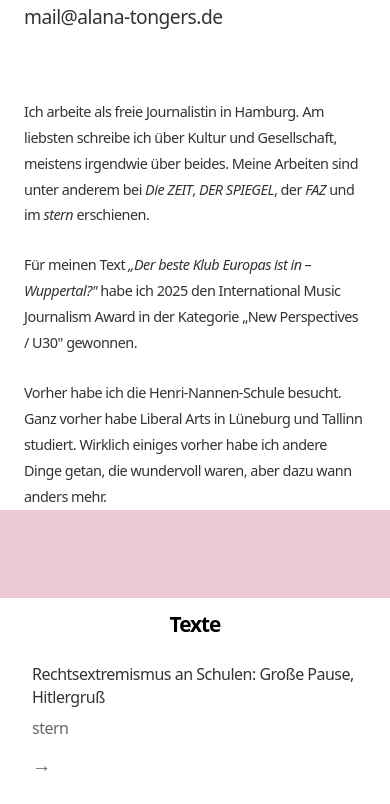
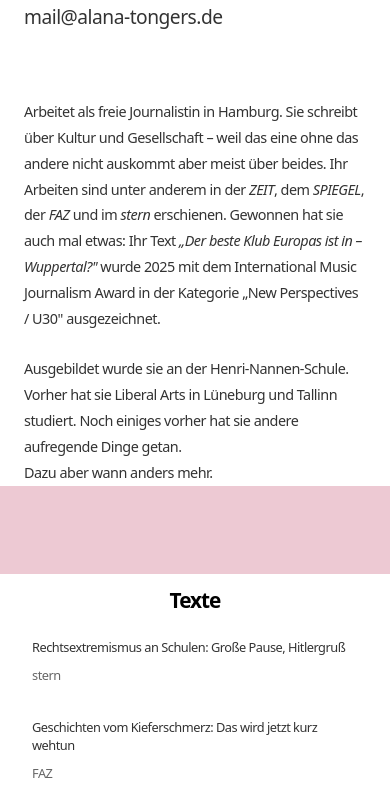
Before and after one commit to luckyluke96/alana-website, a plain HTML site: page index.html in a window 390 px wide. Shown: the part 580-1384 px from the top of the page. Drawn offline with Linux system fonts and the light colour scheme.

Commit message:
change text, disable arrow in mobile view

```diff
--- a/index.html
+++ b/index.html
@@ -64,12 +64,9 @@
         <!-- About text below -->
         <div class="about-text-content">
 
-          <p>Ich arbeite als freie Journalistin in Hamburg. Am liebsten schreibe ich über Kultur und Gesellschaft, meistens irgendwie über beides.
-            Meine Arbeiten sind unter anderem bei <a href="https://www.zeit.de/autoren/T/Alana_Tongers/index" target="_blank" style="white-space: nowrap; font-style: italic;">Die ZEIT</a>, <a href="https://www.spiegel.de/impressum/autor-ea1ae8b4-66be-47bc-97a2-1f5ec75c76fe" target="_blank" style="font-style: italic;">DER SPIEGEL</a>, der <a href="https://www.faz.net/aktuell/feuilleton/musik-und-buehne/indie-folk-band-big-thief-und-ihr-neues-album-double-infinity-accg-110659029.html" target="_blank" style="font-style: italic;">FAZ</a> und im <a href="https://www.stern.de/alana-tongers-34826088.html" target="_blank" style="font-style: italic;">stern</a> erschienen.</p>
-          <p>Für meinen Text <a href="https://www.spiegel.de/kultur/open-ground-der-beste-klub-europas-ist-in-wuppertal-a-fbd8422b-83c2-4939-8c94-40d15ecf54a4" target="_blank" style="font-style: italic;">
-            „Der beste Klub Europas ist in – Wuppertal?"</a> habe ich 2025 den International Music Journalism Award in der Kategorie „New Perspectives / U30" gewonnen.</p>
+          <p>Arbeitet als freie Journalistin in Hamburg. Sie schreibt über Kultur und Gesellschaft – weil das eine ohne das andere nicht auskommt aber meist über beides. Ihr Arbeiten sind unter anderem in der <a href="https://www.zeit.de/autoren/T/Alana_Tongers/index" target="_blank" style="white-space: nowrap; font-style: italic;">ZEIT</a>, dem <a href="https://www.spiegel.de/impressum/autor-ea1ae8b4-66be-47bc-97a2-1f5ec75c76fe" target="_blank" style="font-style: italic;">SPIEGEL</a>, der <a href="https://www.faz.net/aktuell/feuilleton/musik-und-buehne/indie-folk-band-big-thief-und-ihr-neues-album-double-infinity-accg-110659029.html" target="_blank" style="font-style: italic;">FAZ</a> und im <a href="https://www.stern.de/alana-tongers-34826088.html" target="_blank" style="font-style: italic;">stern</a> erschienen. Gewonnen hat sie auch mal etwas: Ihr Text <a href="https://www.spiegel.de/kultur/open-ground-der-beste-klub-europas-ist-in-wuppertal-a-fbd8422b-83c2-4939-8c94-40d15ecf54a4" target="_blank" style="font-style: italic;">„Der beste Klub Europas ist in – Wuppertal?"</a> wurde 2025 mit dem International Music Journalism Award in der Kategorie „New Perspectives / U30" ausgezeichnet.</p>
 
-          <p>Vorher habe ich die Henri-Nannen-Schule besucht. Ganz vorher habe Liberal Arts in Lüneburg und Tallinn studiert. Wirklich einiges vorher habe ich andere Dinge getan, die wundervoll waren, aber dazu wann anders mehr.</p>
+          <p>Ausgebildet wurde sie an der Henri-Nannen-Schule. Vorher hat sie Liberal Arts in Lüneburg und Tallinn studiert. Noch einiges vorher hat sie andere aufregende Dinge getan. <br>Dazu aber wann anders mehr.</p>
         </div>
       </div>
     </section>
--- a/styles.css
+++ b/styles.css
@@ -491,6 +491,14 @@ h1, h2, h3, h4, h5, h6 {
     font-size: 1.3rem;
   }
 
+  .publication-title {
+    font-size: 0.9rem;
+  }
+
+  .publication-source {
+    font-size: 0.9rem;
+  }
+
   .publication-link {
     grid-template-columns: 1fr;
     gap: 0.5rem;
@@ -498,7 +506,7 @@ h1, h2, h3, h4, h5, h6 {
   }
 
   .publication-arrow {
-    justify-self: start;
+    display: none;
   }
 
 }
@@ -527,4 +535,12 @@ h1, h2, h3, h4, h5, h6 {
   .about-text-content p {
     font-size: 0.9rem;
   }
+
+  .publication-title {
+    font-size: 0.8rem;
+  }
+
+  .publication-source {
+    font-size: 0.8rem;
+  }
 }
```
